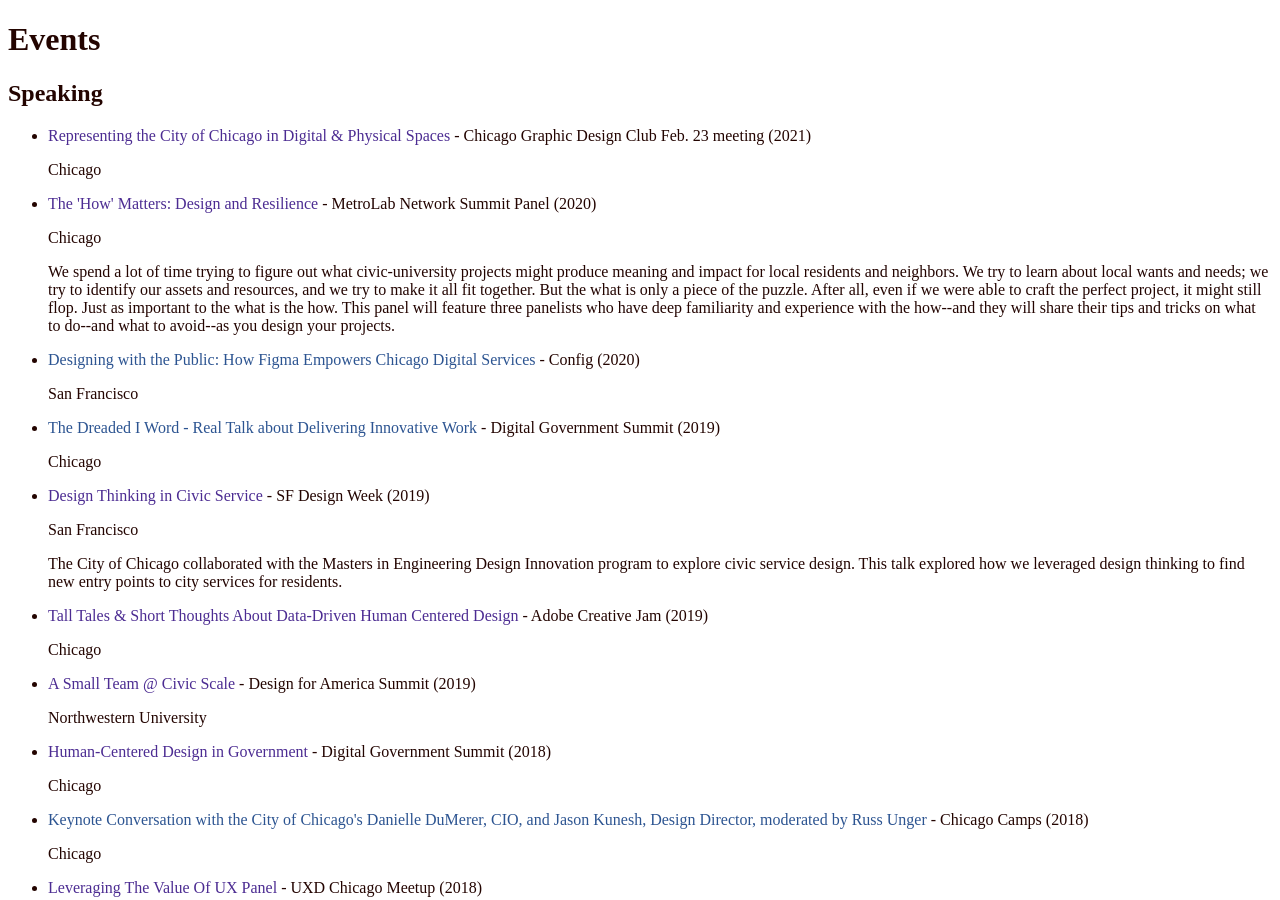
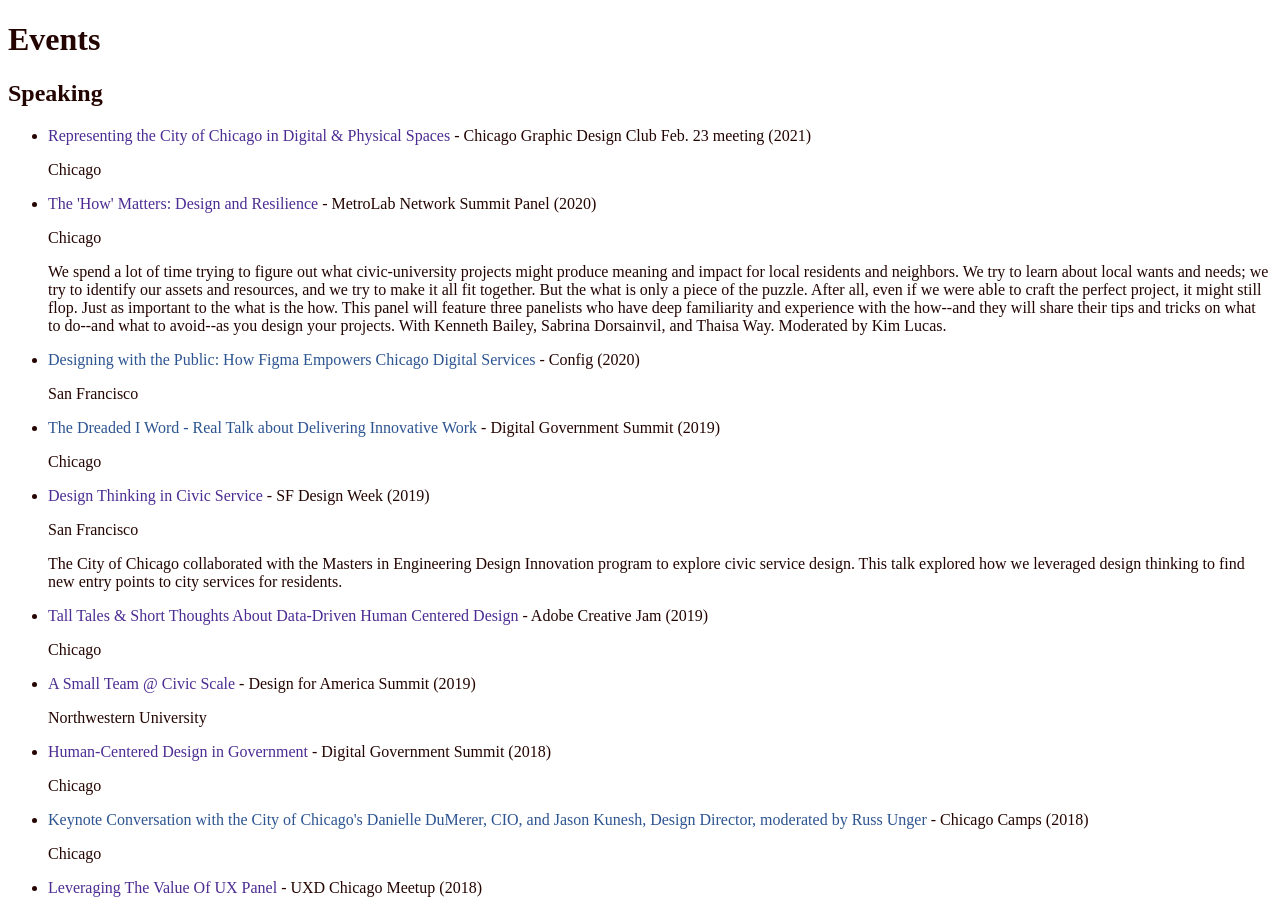
Before and after one commit to jdkunesh/jdkunesh.github.io, a Jekyll site: the page built from events.md, in a window 1280 px wide and 900 px high. Built offline with Jekyll 4.4.1, drawn with Linux system fonts in a browser that asks for light colours; nearby versions of some CDN libraries.

Commit message:
updated event listing

```diff
--- a/_data/events.yml
+++ b/_data/events.yml
@@ -11,9 +11,9 @@
 - title: >-
     The 'How' Matters: Design and Resilience
   event: MetroLab Network Summit Panel
-  description: We spend a lot of time trying to figure out what civic-university projects might produce meaning and impact for local residents and neighbors. We try to learn about local wants and needs; we try to identify our assets and resources, and we try to make it all fit together. But the what is only a piece of the puzzle. After all, even if we were able to craft the perfect project, it might still flop. Just as important to the what is the how. This panel will feature three panelists who have deep familiarity and experience with the how--and they will share their tips and tricks on what to do--and what to avoid--as you design your projects.
+  description: We spend a lot of time trying to figure out what civic-university projects might produce meaning and impact for local residents and neighbors. We try to learn about local wants and needs; we try to identify our assets and resources, and we try to make it all fit together. But the what is only a piece of the puzzle. After all, even if we were able to craft the perfect project, it might still flop. Just as important to the what is the how. This panel will feature three panelists who have deep familiarity and experience with the how--and they will share their tips and tricks on what to do--and what to avoid--as you design your projects. With Kenneth Bailey, Sabrina Dorsainvil, and Thaisa Way. Moderated by Kim Lucas.
   live: true
-  quote:
+  quote: "That panel was not what I expected, but by the end, I was in a whole different space of imagining the possible. That was inspirational. I'm a Planning Commissioner for a major metropolitan area and I'm passing it along to some like-minded people in my community."
   location: Chicago
   media:
   url:
```
